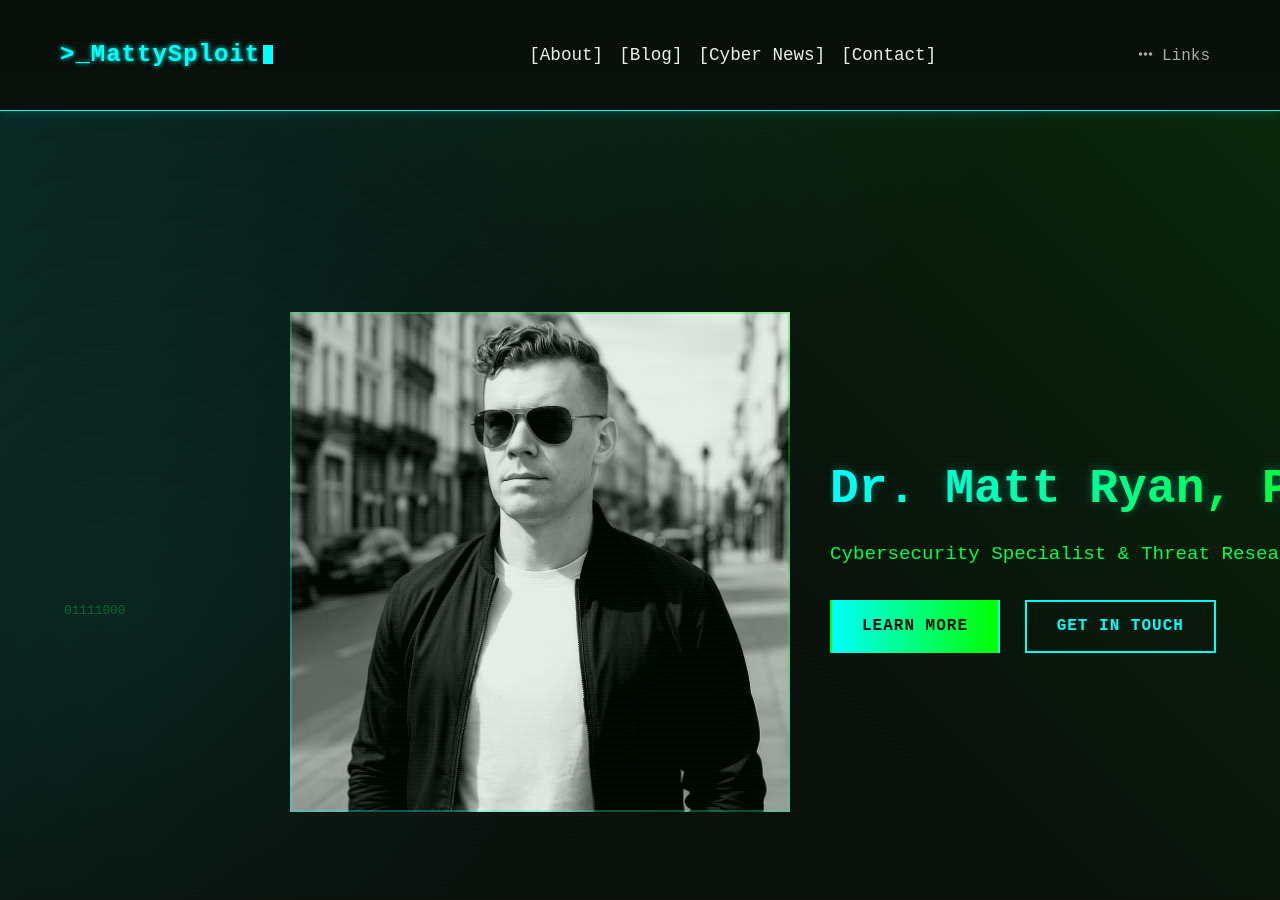
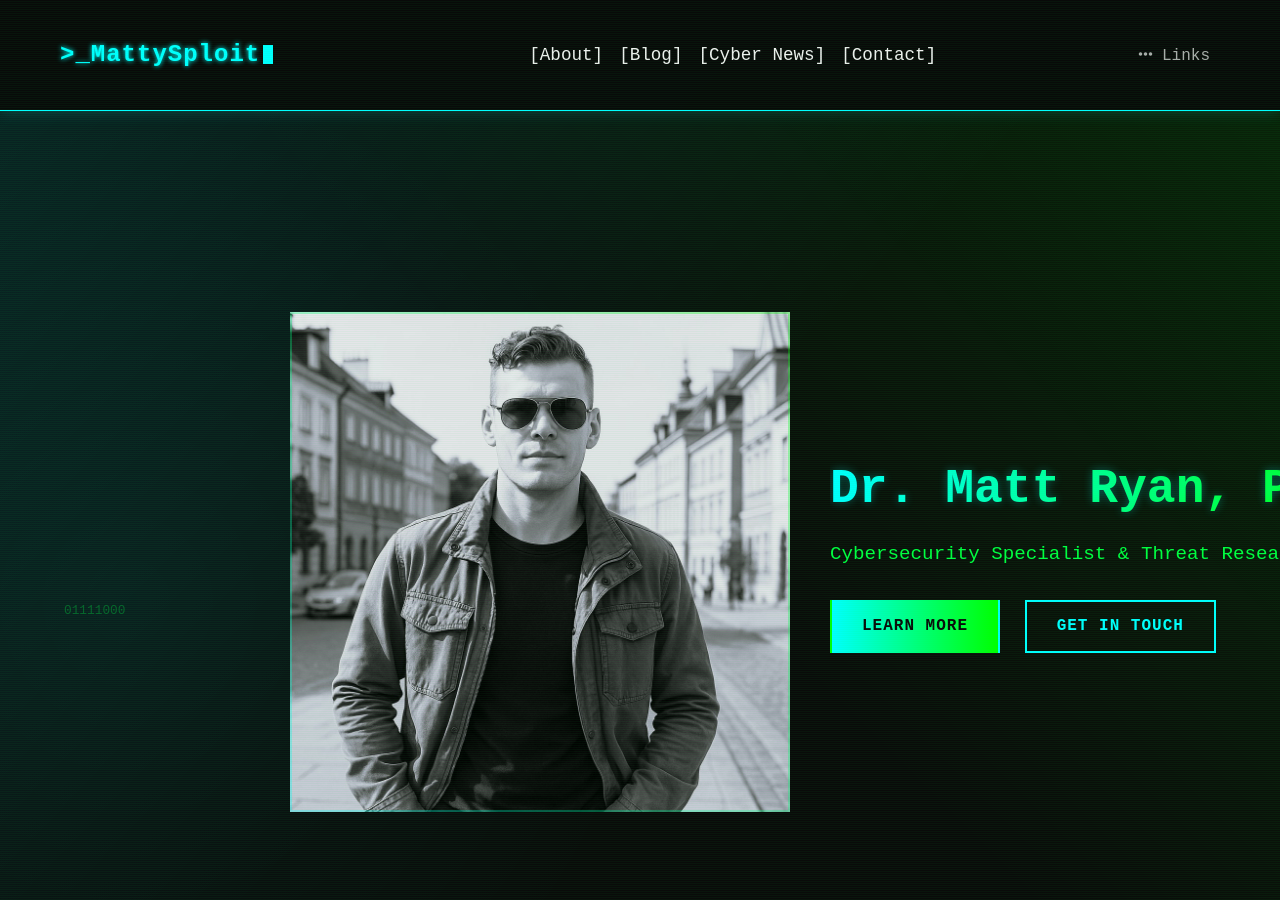
Before and after one commit to CTI-Buddy/cti-buddy.github.io, a Jekyll site: the page built from index.html, in a window 1280 px wide and 900 px high. Built offline with Jekyll 4.4.1, drawn with Linux system fonts in a browser that asks for light colours.

Commit message:
Update index.html

```diff
--- a/index.html
+++ b/index.html
@@ -17,7 +17,7 @@ title: Home
         <div class="hero-content">
             <div class="hero-profile">
                 <div class="cyber-frame">
-                <img src="https://github.com/CTI-Buddy/cti-buddy.github.io/blob/main/IMG/bw_profile.jpg?raw=true" alt="Matt Ryan" class="profile-img">
+                <img src="https://github.com/CTI-Buddy/cti-buddy.github.io/blob/main/IMG/bw_profile2.jpg?raw=true" alt="Matt Ryan" class="profile-img">
                 </div>
                 <div class="hero-text">
                     <h1>Dr. Matt Ryan, PhD</h1>
```
